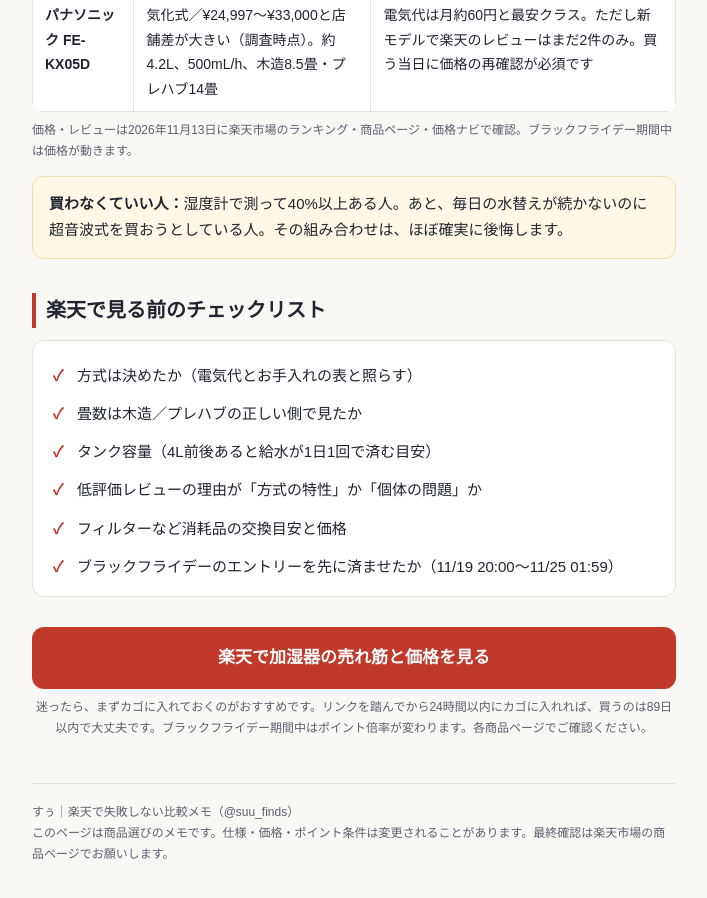
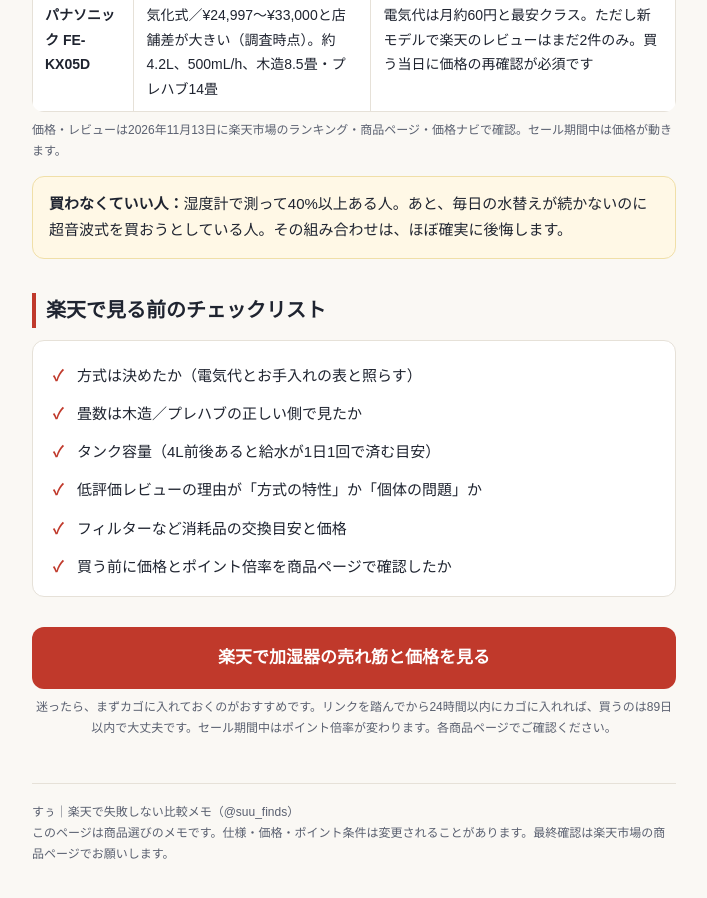
Before and after one commit to su-yoshi/finds, a plain HTML site: page humidifier/index.html in a window 1280 px wide. Shown: the part 2800-3698 px from the top of the page, without its empty margins (286-993 px from the left). Drawn offline with Linux system fonts and the light colour scheme.

Commit message:
fix: remove stale Black Friday references from humidifier bridge page

```diff
--- a/humidifier/index.html
+++ b/humidifier/index.html
@@ -134,7 +134,7 @@
       <td>電気代は月約60円と最安クラス。ただし新モデルで楽天のレビューはまだ2件のみ。買う当日に価格の再確認が必須です</td>
     </tr>
   </table>
-  <p class="src">価格・レビューは2026年11月13日に楽天市場のランキング・商品ページ・価格ナビで確認。ブラックフライデー期間中は価格が動きます。</p>
+  <p class="src">価格・レビューは2026年11月13日に楽天市場のランキング・商品ページ・価格ナビで確認。セール期間中は価格が動きます。</p>
 
   <div class="warn"><strong>買わなくていい人：</strong>湿度計で測って40%以上ある人。あと、毎日の水替えが続かないのに超音波式を買おうとしている人。その組み合わせは、ほぼ確実に後悔します。</div>
 
@@ -145,13 +145,13 @@
     <li>タンク容量（4L前後あると給水が1日1回で済む目安）</li>
     <li>低評価レビューの理由が「方式の特性」か「個体の問題」か</li>
     <li>フィルターなど消耗品の交換目安と価格</li>
-    <li>ブラックフライデーのエントリーを先に済ませたか（11/19 20:00〜11/25 01:59）</li>
+    <li>買う前に価格とポイント倍率を商品ページで確認したか</li>
   </ul>
 
   <!-- ▼▼ アフィリエイトリンク差し込み位置（Suzuki発行のリンクに差し替える） ▼▼ -->
   <div class="cta">
     <a href="https://a.r10.to/hP48bA" target="_blank" rel="noopener sponsored">楽天で加湿器の売れ筋と価格を見る</a>
-    <p class="note">迷ったら、まずカゴに入れておくのがおすすめです。リンクを踏んでから24時間以内にカゴに入れれば、買うのは89日以内で大丈夫です。ブラックフライデー期間中はポイント倍率が変わります。各商品ページでご確認ください。</p>
+    <p class="note">迷ったら、まずカゴに入れておくのがおすすめです。リンクを踏んでから24時間以内にカゴに入れれば、買うのは89日以内で大丈夫です。セール期間中はポイント倍率が変わります。各商品ページでご確認ください。</p>
   </div>
   <!-- ▲▲ ここまで ▲▲ -->
 
```
